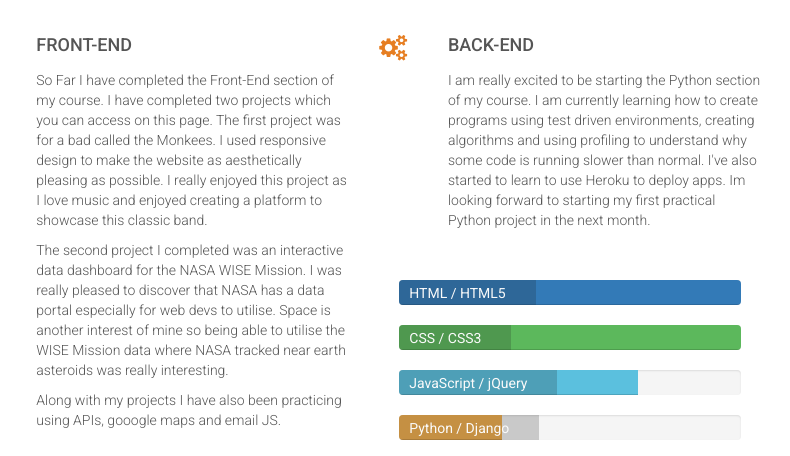
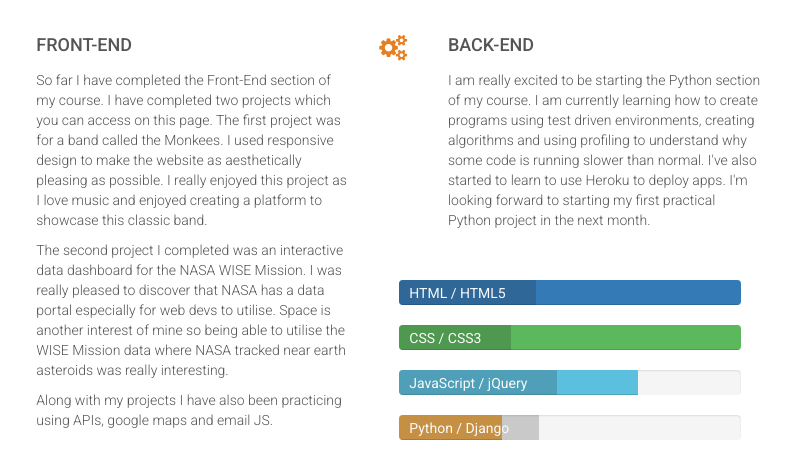
Before and after one commit to Mel28/interactive-front-end-resume-project, a plain HTML site: page resume.html in a window 1280 px wide. Shown: the part 418-874 px from the top of the page, 489-1279 px from the left. Drawn offline with nearby package versions, Linux system fonts and the light colour scheme.

Commit message:
spelling fixed

```diff
--- a/resume.html
+++ b/resume.html
@@ -77,9 +77,9 @@
                             </div>
                             <div class="col-xs-10 col-sm-10">
                                 <h4 class="three-reasons-heading uppercase">Front-End</h4>
-                                <p>So Far I have completed the Front-End section of my course. I have completed two projects which you can access on this page. The first project was for a bad called the Monkees. I used responsive design to make the website as aesthetically pleasing as possible. I really enjoyed this project as I love music and enjoyed creating a platform to showcase this classic band.</p>
+                                <p>So far I have completed the Front-End section of my course. I have completed two projects which you can access on this page. The first project was for a band called the Monkees. I used responsive design to make the website as aesthetically pleasing as possible. I really enjoyed this project as I love music and enjoyed creating a platform to showcase this classic band.</p>
                                 <p>The second project I completed was an interactive data dashboard for the NASA WISE Mission. I was really pleased to discover that NASA has a data portal especially for web devs to utilise. Space is another interest of mine so being able to utilise the WISE Mission data where NASA tracked near earth asteroids was really interesting.</p>
-                                <p> Along with my projects I have also been practicing using APIs, gooogle maps and email JS.</p>
+                                <p> Along with my projects I have also been practicing using APIs, google maps and email JS.</p>
                             </div>
                         </div>
                     </div>
@@ -92,7 +92,7 @@
                                 <h4 class="three-reasons-heading uppercase">Back-End</h4>
                                 <p>I am really excited to be starting the Python section of my course. I am currently learning how to create programs using test driven
                                 environments, creating algorithms and using profiling to understand why some code is running slower than normal. I've also started to
-                                learn to use Heroku to deploy apps. Im looking forward to starting my first practical Python project in the next month. </p></div>
+                                learn to use Heroku to deploy apps. I'm looking forward to starting my first practical Python project in the next month. </p></div>
                                 </div>
                                 <div class="row progress-section">
                                 <div class="progress">
```
Also changed, not shown: assets/js/sendEmail.js (+0 -11 lines).
